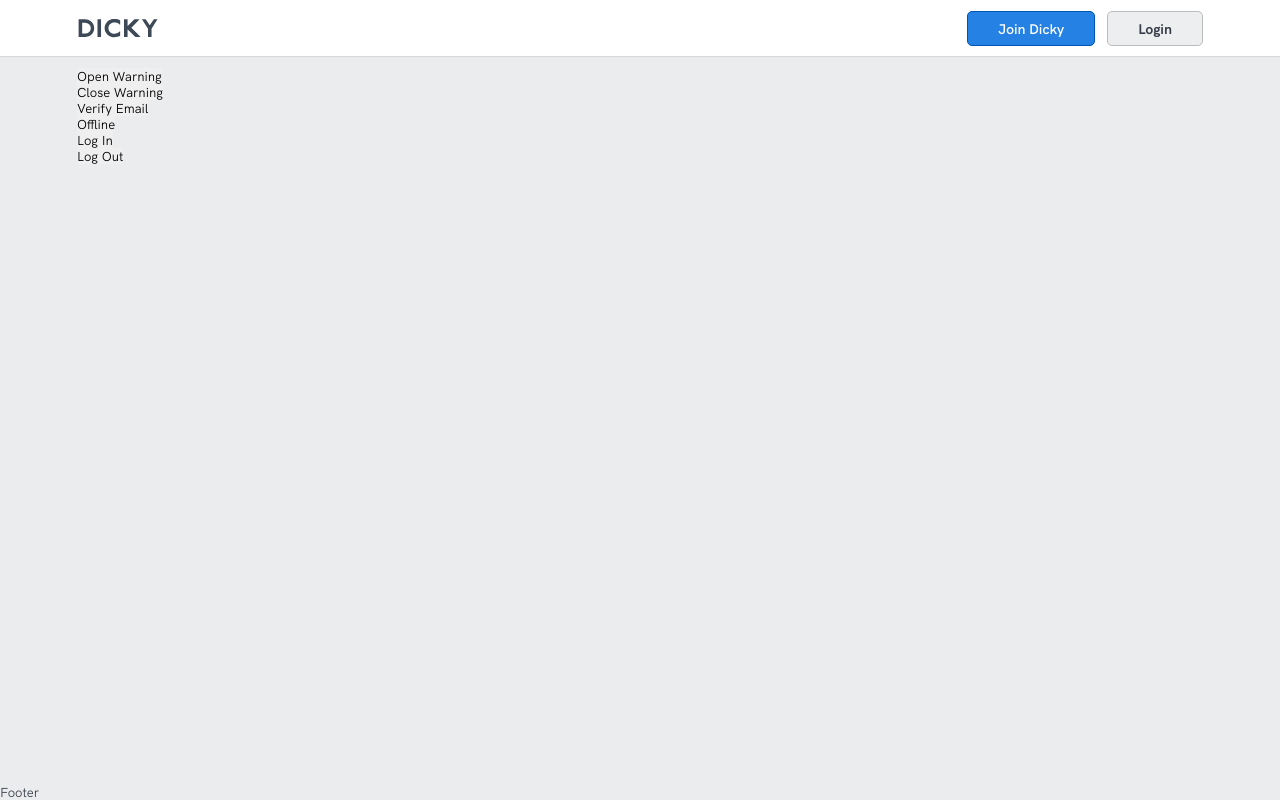
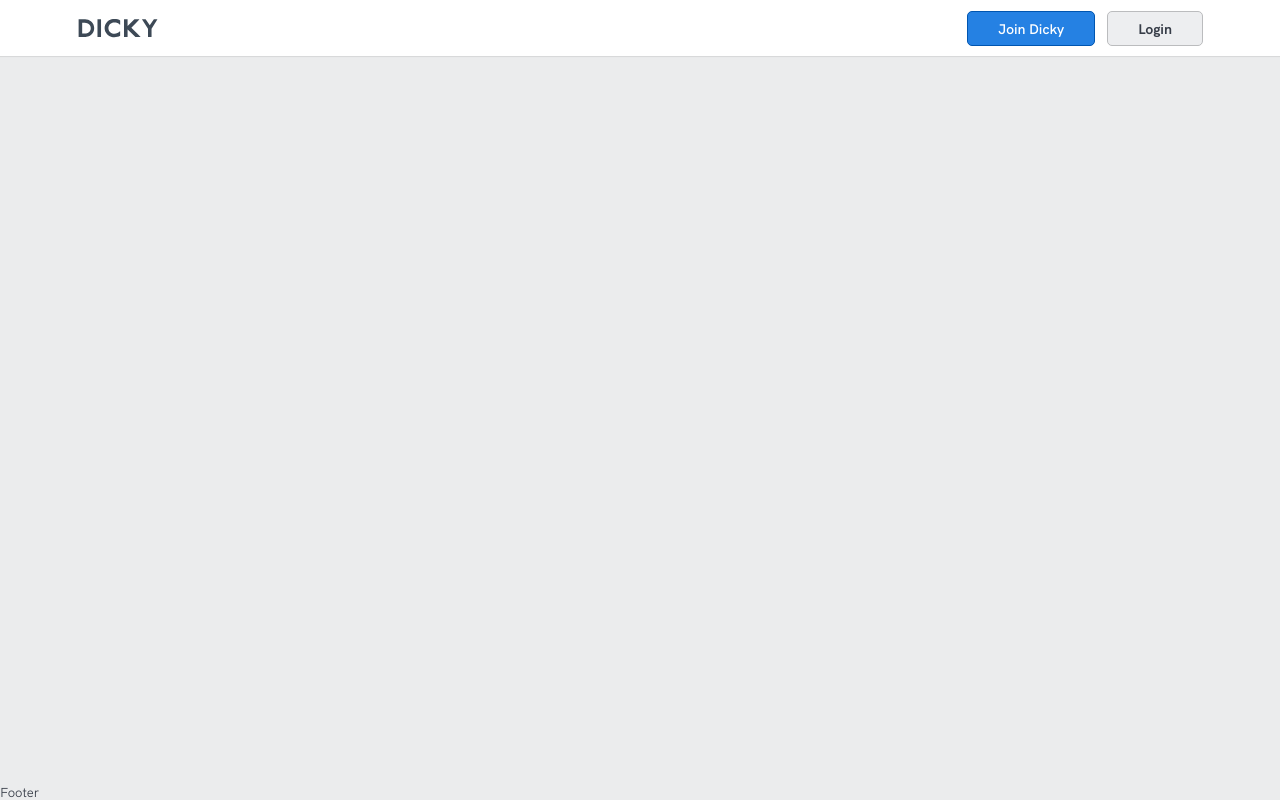
Before and after one commit to dicky-world/webapp, a React (Create React App) app: page / in a window 1280 px wide. Built offline with nearby package versions, Linux system fonts and the light colour scheme.

Commit message:
remove home links

```diff
--- a/src/routes/home.tsx
+++ b/src/routes/home.tsx
@@ -34,12 +34,12 @@ const Home: React.FC = () => {
   };
   return (
     <section>
-      <button onClick={openWarning}>Open Warning</button><br/>
+      {/* <button onClick={openWarning}>Open Warning</button><br/>
       <button onClick={closeWarning}>Close Warning</button><br/>
       <button onClick={warningMessageVerify}>Verify Email</button><br/>
       <button onClick={warningMessageOffine}>Offline</button><br/>
       <button onClick={login}>Log In</button><br/>
-      <button onClick={logout}>Log Out</button><br/>
+      <button onClick={logout}>Log Out</button><br/> */}
     </section>
   );
 };
```
Also changed, not shown: 8 other files (tests, documents, lock files or other folders).
